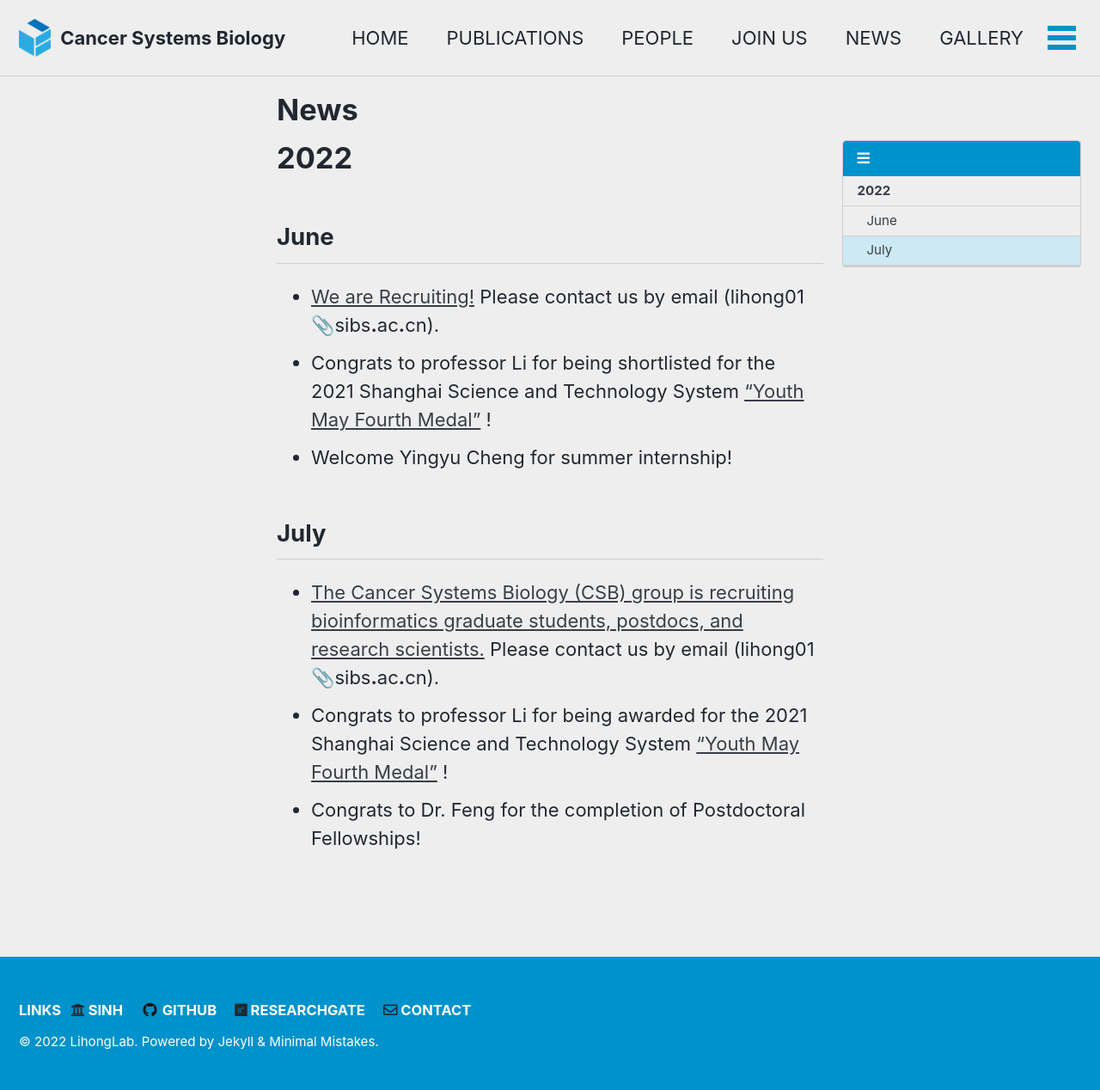
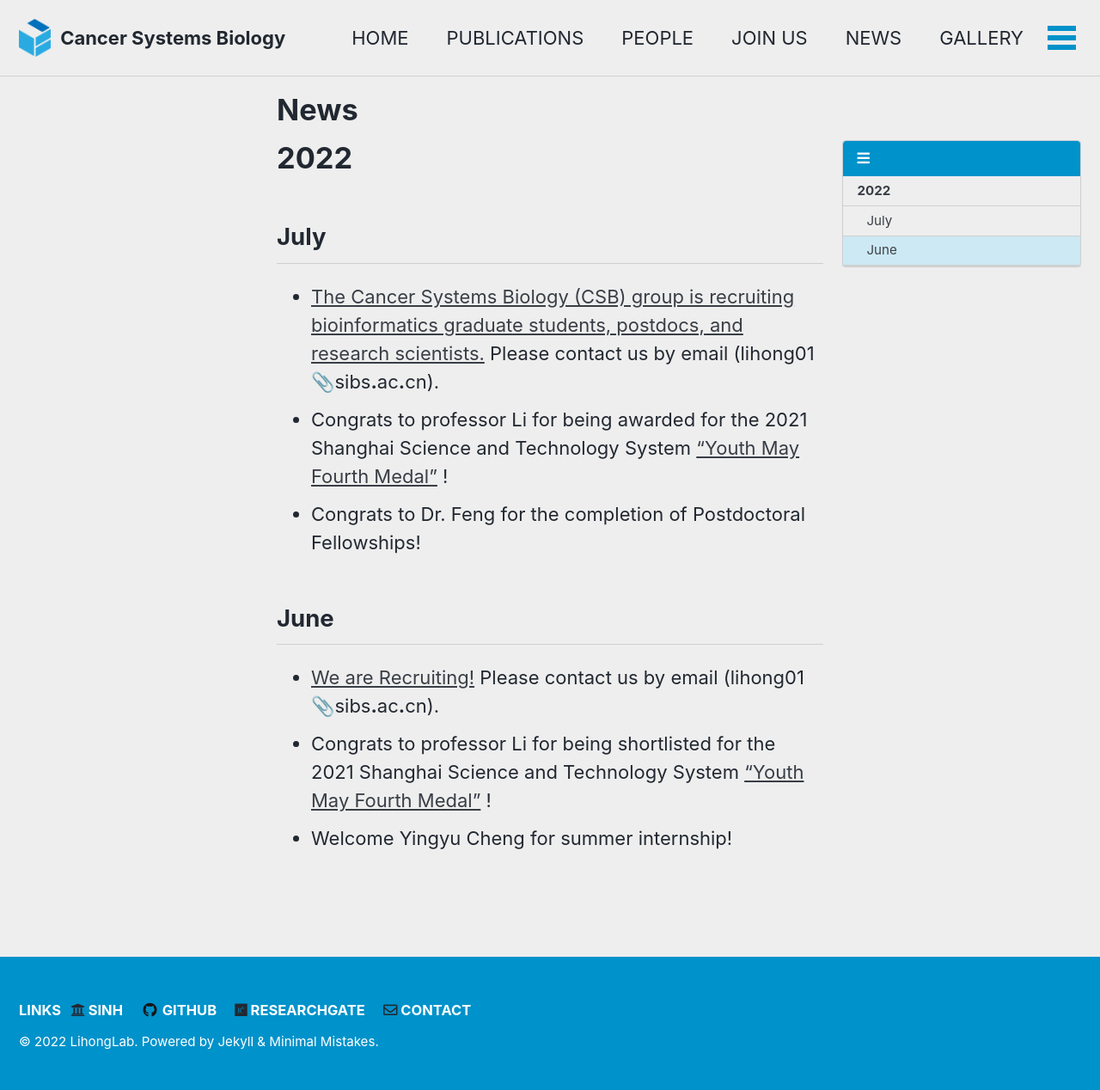
Before and after one commit to LihongLab/lihonglab.github.io, a Jekyll site: the page built from _pages/NEWS.md, in a window 1280 px wide. Shown: the whole page at 86% size. Built offline with Jekyll 4.4.1, drawn with Linux system fonts in a browser that asks for light colours; cached includes are drawn as plain includes; emoji names are drawn with the system emoji font.

Commit message:
NEWS order

```diff
--- a/_pages/NEWS.md
+++ b/_pages/NEWS.md
@@ -8,12 +8,12 @@ toc_icon: "bars"
 # classes: wide
 ---
 # 2022
+## July
+* [The Cancer Systems Biology (CSB) group is recruiting bioinformatics graduate students, postdocs, and research scientists.](https://mp.weixin.qq.com/s/Uy-JTOyzY0aRbXBqJhN3gQ)  Please contact us by email (lihong01:paperclip:sibs**.**ac**.**cn).
+* Congrats to professor Li for being awarded for the 2021 Shanghai Science and Technology System ["Youth May Fourth Medal"](https://mp.weixin.qq.com/s/auRFODYnQS0AgRUbIC3Udw) !
+* Congrats to Dr. Feng for the completion of Postdoctoral Fellowships!
+
 ## June
 * [We are Recruiting!](https://mp.weixin.qq.com/s/TiMQ6OaOqS5glV4V9LSiFg)  Please contact us by email (lihong01:paperclip:sibs**.**ac**.**cn).
 * Congrats to professor Li for being shortlisted for the 2021 Shanghai Science and Technology System ["Youth May Fourth Medal"](https://mp.weixin.qq.com/s/WJEZk6PW9rJHTI1YDBCUcA) !
 * Welcome Yingyu Cheng for summer internship!
-
-## July
-* [The Cancer Systems Biology (CSB) group is recruiting bioinformatics graduate students, postdocs, and research scientists.](https://mp.weixin.qq.com/s/Uy-JTOyzY0aRbXBqJhN3gQ)  Please contact us by email (lihong01:paperclip:sibs**.**ac**.**cn).
-* Congrats to professor Li for being awarded for the 2021 Shanghai Science and Technology System ["Youth May Fourth Medal"](https://mp.weixin.qq.com/s/auRFODYnQS0AgRUbIC3Udw) !
-* Congrats to Dr. Feng for the completion of Postdoctoral Fellowships!
```
Also changed, not shown: _pages/PEOPLE.md (+0 -6 lines).
